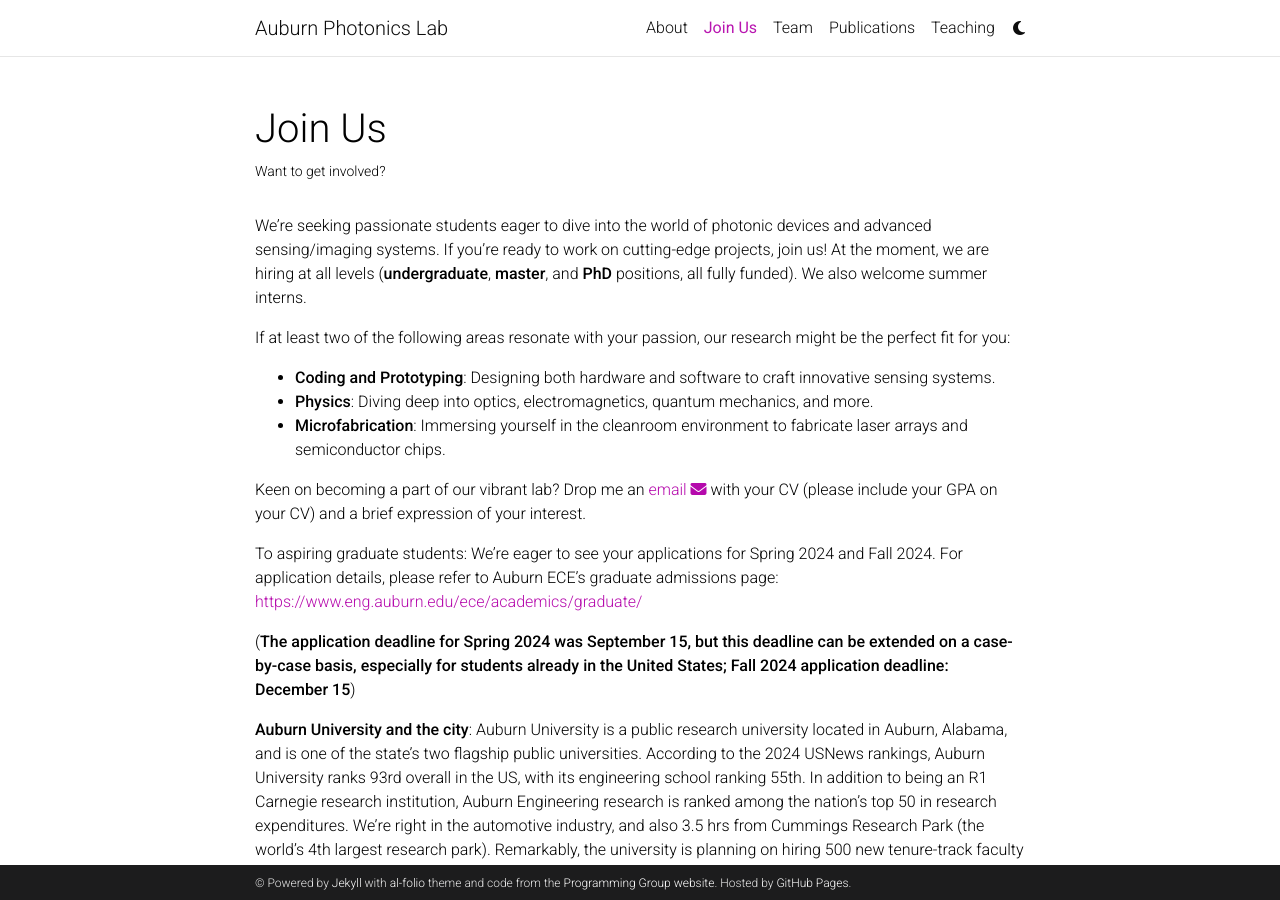
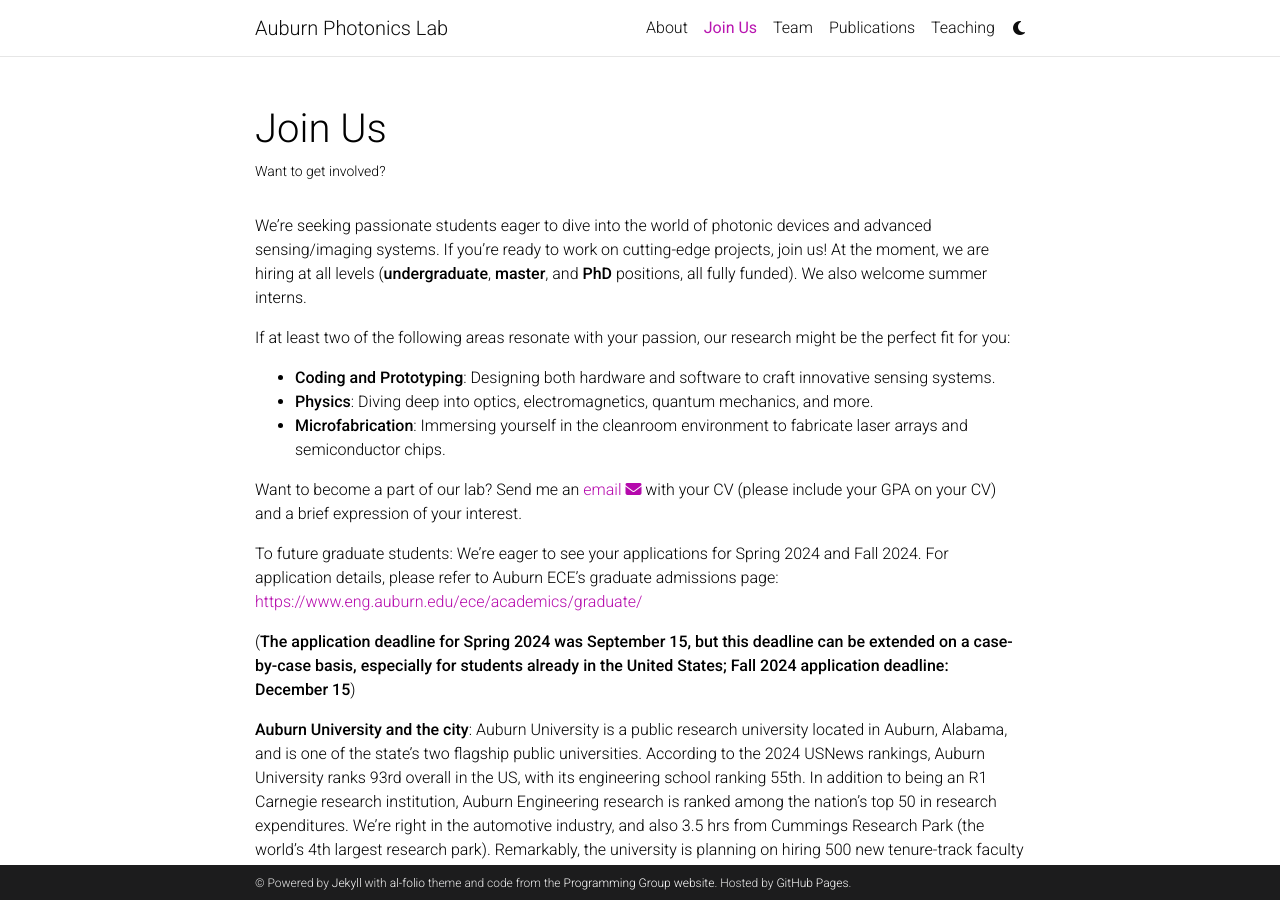
Before and after one commit to zihegao/zihegao.github.io, a Jekyll site: the page built from _pages/join-us.md, in a window 1280 px wide and 900 px high. Built offline with Jekyll 4.4.1, drawn with Linux system fonts in a browser that asks for light colours; comment, search, counter and statistics services are not loaded; a style sheet for code colours, icons or effects is not loaded.

Commit message:
Update join-us.md

```diff
--- a/_pages/join-us.md
+++ b/_pages/join-us.md
@@ -16,10 +16,10 @@
 - **Physics**: Diving deep into optics, electromagnetics, quantum mechanics, and more.
 - **Microfabrication**: Immersing yourself in the cleanroom environment to fabricate laser arrays and semiconductor chips.
 
-Keen on becoming a part of our vibrant lab? Drop me an <a href="mailto:{{ site.email | encode_email }}" title="email">email <i class="fas fa-envelope"></i></a> with your CV (please include your GPA on your CV) and a brief expression of your interest.
+Want to become a part of our lab? Send me an <a href="mailto:{{ site.email | encode_email }}" title="email">email <i class="fas fa-envelope"></i></a> with your CV (please include your GPA on your CV) and a brief expression of your interest.
 
 
-To aspiring graduate students: We're eager to see your applications for Spring 2024 and Fall 2024.
+To future graduate students: We're eager to see your applications for Spring 2024 and Fall 2024.
 For application details, please refer to Auburn ECE's graduate admissions page: <https://www.eng.auburn.edu/ece/academics/graduate/>
 
 (**The application deadline for Spring 2024 was September 15, but this deadline can be extended on a case-by-case basis, especially for students already in the United States; Fall 2024 application deadline: December 15**)
```
